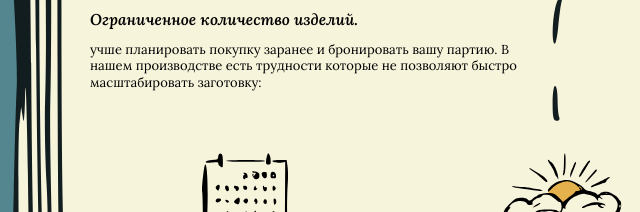
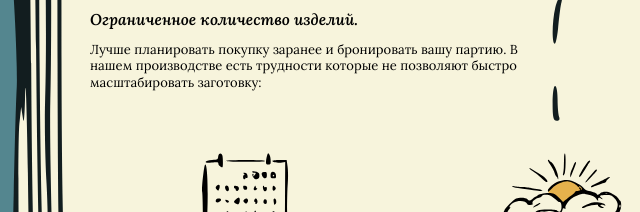
Before and after one commit to nativeuser1998/goyesi.ru, a plain HTML site: page union.html in a window 1280 px wide. Shown: the part 446-658 px from the top of the page, 93-733 px from the left. Drawn offline with Linux system fonts and the light colour scheme; files whose address does not match are found by name.

Commit message:
Ошибка

```diff
--- a/union.html
+++ b/union.html
@@ -63,7 +63,7 @@
                   6. Предпочитаемый материал для вязания изделий,- шпагат джутовый, полипропиленовый или хомуты.<br>
                 </p>
                 <h4 class="union__subtitle">Ограниченное количество изделий.</h4>
-                <p>учше планировать покупку заранее
+                <p>Лучше планировать покупку заранее
                   и бронировать вашу партию.
                   В нашем производстве есть трудности которые не позволяют быстро
                   масштабировать заготовку:</p>
```
